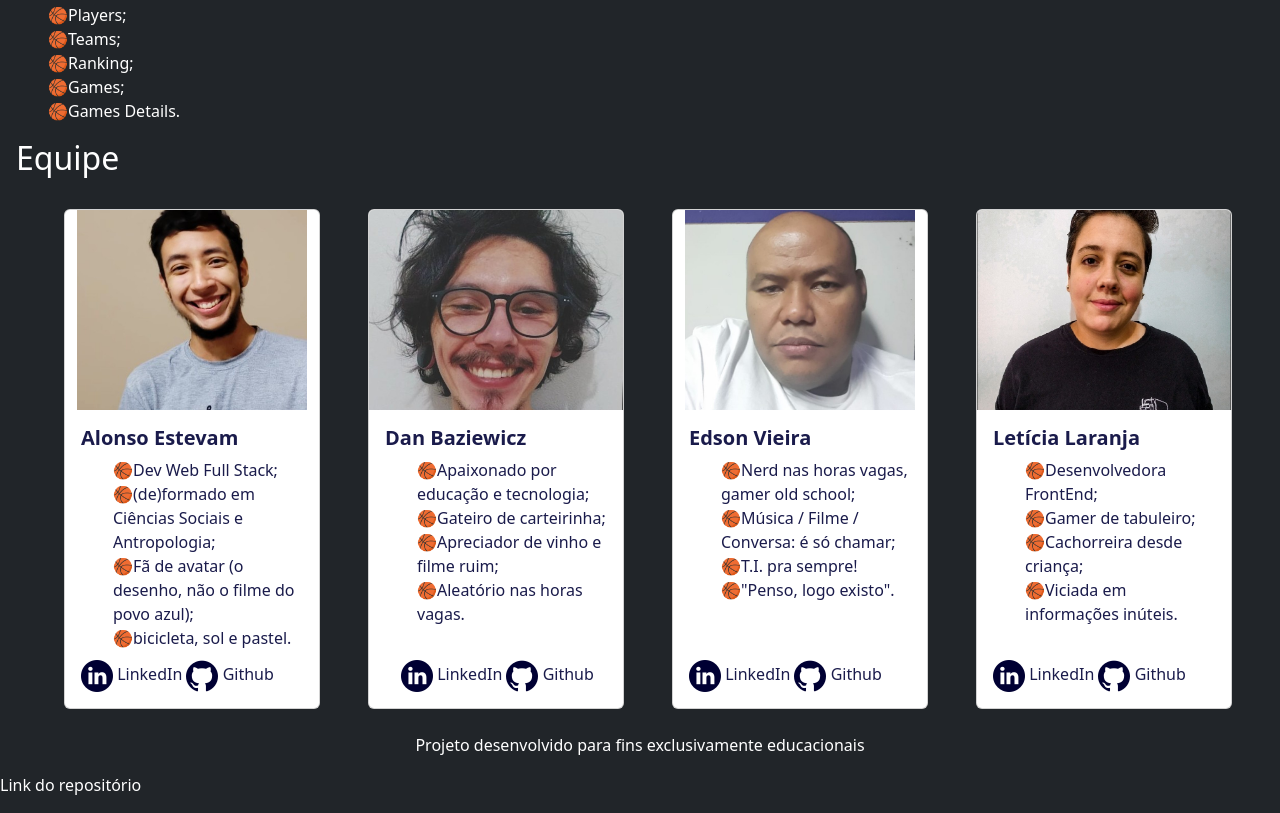
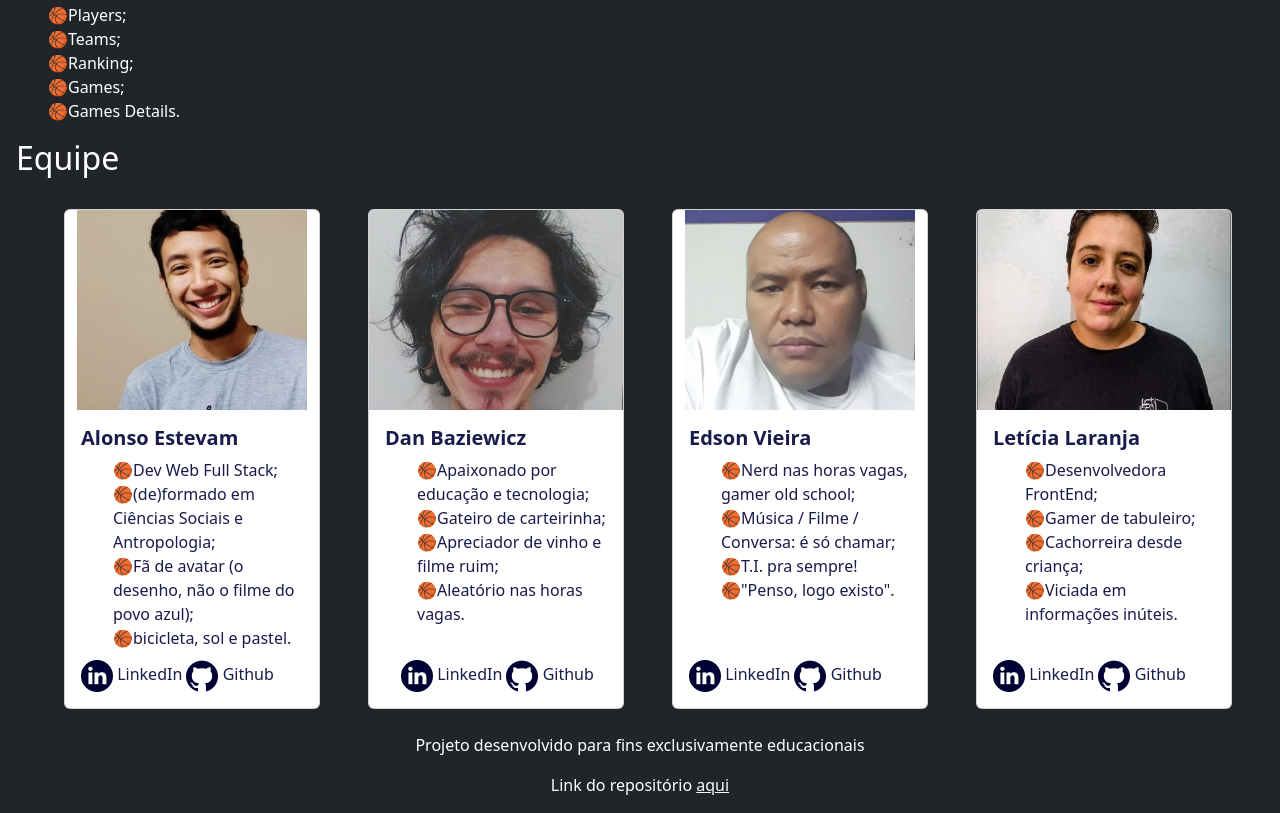
Before and after one commit to lelaranja/ConsultaSQL_NBA, a plain HTML site: page index.html in a window 1280 px wide. Shown: the part 674-1487 px from the top of the page. Drawn offline with nearby package versions, Linux system fonts and the light colour scheme; a script that the page names is missing.

Commit message:
feat: adicionado footer

```diff
--- a/index.html
+++ b/index.html
@@ -158,7 +158,7 @@
 
     <footer>
       <p class="text-center">Projeto desenvolvido para fins exclusivamente educacionais</p>
-      <p>Link do repositório</p>
+      <p class="text-center">Link do repositório <a href="https://github.com/lelaranja/ConsultaSQL_NBA" class="link-light">aqui</a></p>
     </footer>
 
     <script src="https://cdn.jsdelivr.net/npm/bootstrap@5.2.0-beta1/dist/js/bootstrap.bundle.min.js" integrity="sha384-pprn3073KE6tl6bjs2QrFaJGz5/SUsLqktiwsUTF55Jfv3qYSDhgCecCxMW52nD2" crossorigin="anonymous"></script>
```
